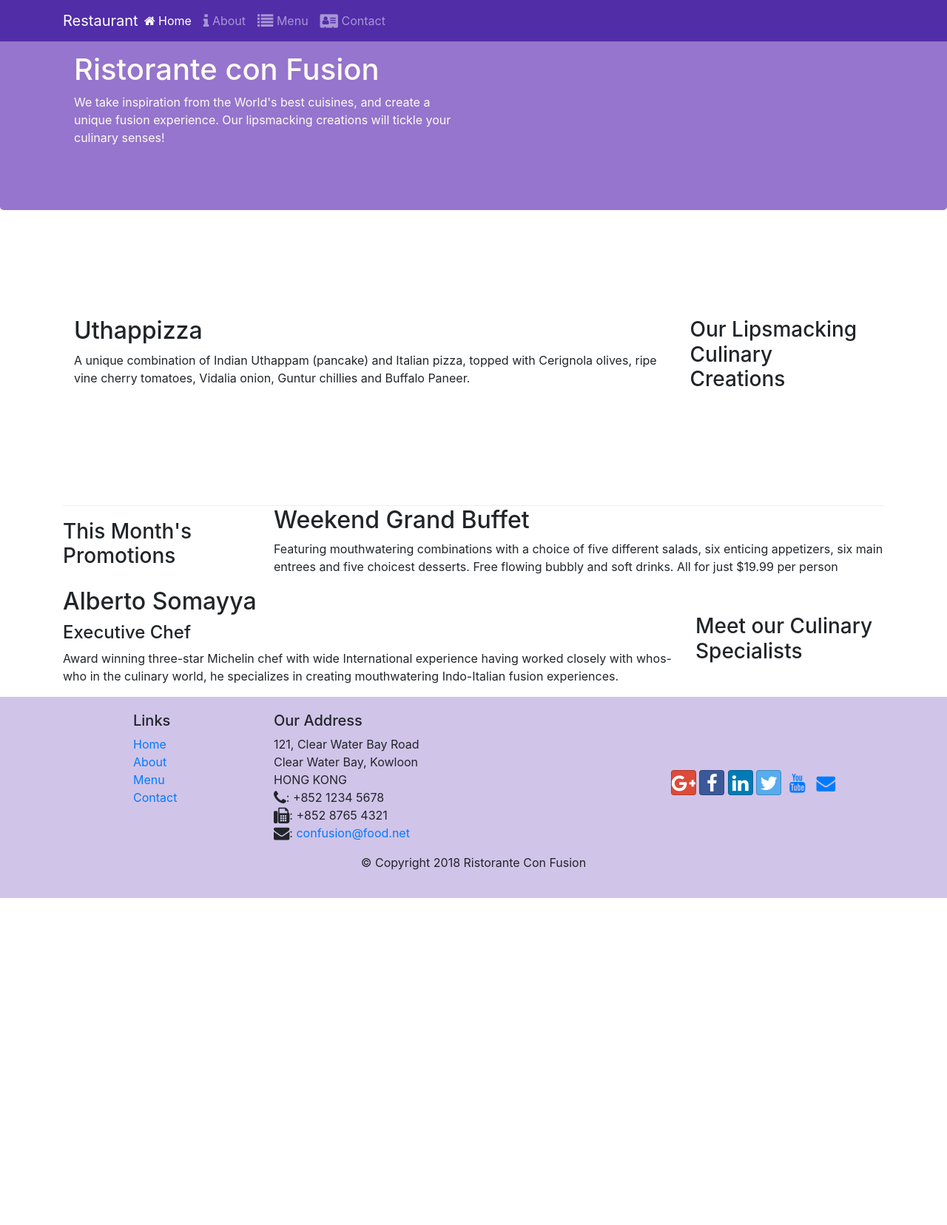
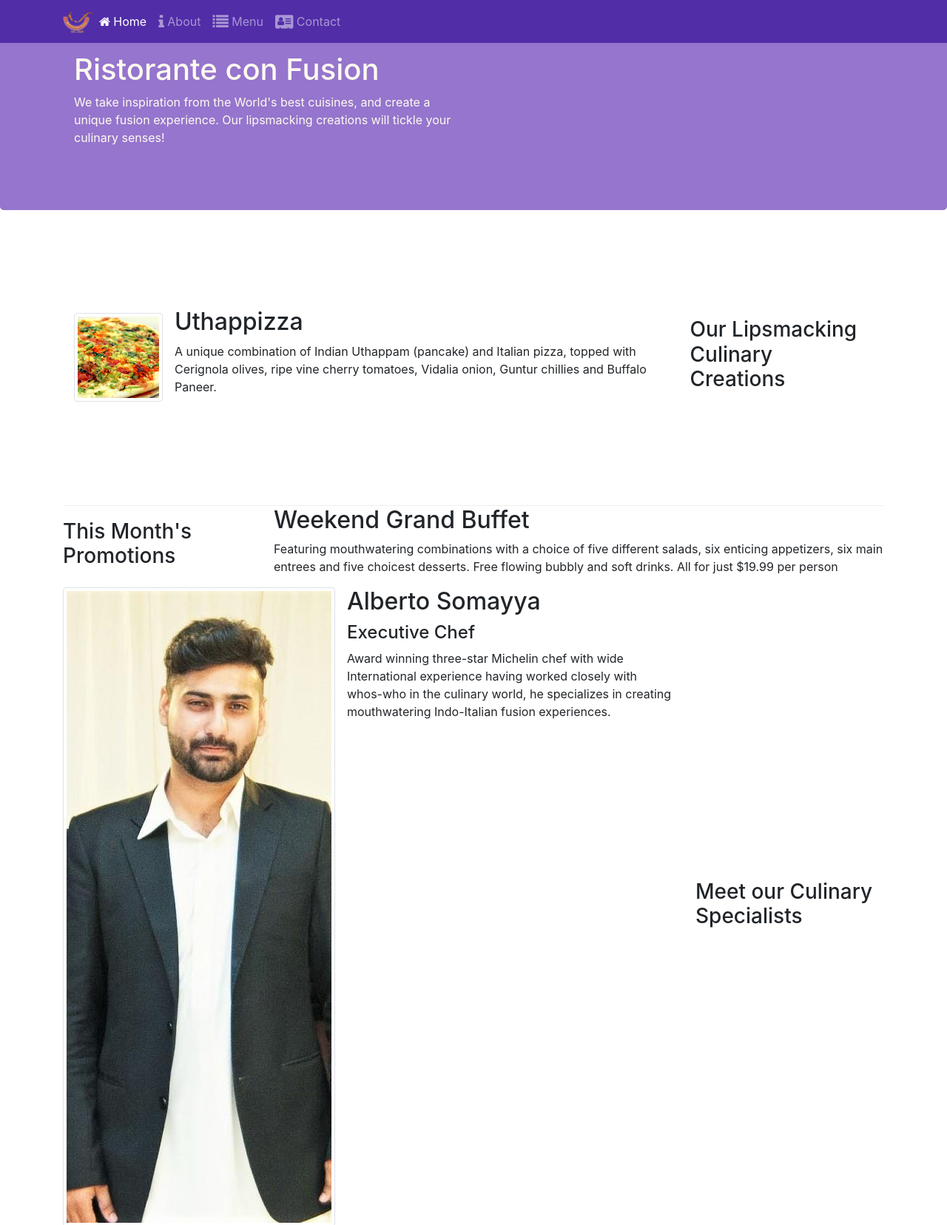
Before and after one commit to ghazanfar23/coursera, a website: page index.html in a window 1280 px wide. Shown: the top 1656 px of the page at 74% size. Before the commit the page ends 1214 px from the top, so only its background shows below. Drawn offline with nearby package versions, Linux system fonts and the light colour scheme.

Commit message:
images and media done

```diff
--- a/index.html
+++ b/index.html
@@ -23,7 +23,7 @@
             <button class="navbar-toggler" type="button" data-toggle="collapse" data-target="#Navbar">
                 <span class="navbar-toggler-icon"></span>
             </button>
-            <a class="navbar-brand mr-auto" href="#">Restaurant</a>
+            <a class="navbar-brand mr-auto" href="#"><img src="img/logo.png" height="30" width="41"></a>
             <div class="collapse navbar-collapse" id="Navbar">
                 <ul class="navbar-nav mr-auto">
                     <li class="nav-item active"><a class="nav-link" href="#"><span class="fa fa-home"></span> Home</a></li>
@@ -57,10 +57,18 @@
                 <h3>Our Lipsmacking Culinary Creations</h3>
             </div>
             <div class="col col-sm order-sm-first col-md">
-                <h2>Uthappizza</h2>
-                <p class="d-none d-sm-block">A unique combination of Indian Uthappam (pancake) and Italian pizza,
+                <div class="media">
+                    <img class="d-flex mr-3 img-thumbnail align-self-center" src="img/uthappizza.png">
+                    <div class="media-body">
+                        <h2 class="mt-0">Uthappizza</h2>
+                        <p class="d-none d-sm-block">A unique combination of Indian Uthappam (pancake) and Italian
+                            pizza,
                             topped with Cerignola olives,
                             ripe vine cherry tomatoes, Vidalia onion, Guntur chillies and Buffalo Paneer.</p>
+                    </div>
+
+                </div>
+
             </div>
         </div>
 
@@ -83,12 +91,20 @@
                 <h3>Meet our Culinary Specialists</h3>
             </div>
             <div class="col col-sm  order-sm-first col-md">
+                <div class="media">
+                    <img class="d-flex mr-3 img-thumbnail align-self-center" src="img/alberto.png" alt="ali">
+                    <div class="media-body">
                         <h2>Alberto Somayya</h2>
                         <h4>Executive Chef</h4>
-                <p class="d-none d-sm-block">Award winning three-star Michelin chef with wide International experience
+                        <p class="d-none d-sm-block">Award winning three-star Michelin chef with wide International
+                            experience
                             having worked closely with
-                    whos-who in the culinary world, he specializes in creating mouthwatering Indo-Italian fusion
+                            whos-who in the culinary world, he specializes in creating mouthwatering Indo-Italian
+                            fusion
                             experiences. </p>
+                    </div>
+                </div>
+
             </div>
         </div>
     </div>
```
Also changed, not shown: aboutus.html (+2 -1 lines), contactus.html (+2 -1 lines), img/alberto.png (added), img/buffet.png (added), img/logo.png (added), img/uthappizza.png (added), 1 other file. Lines whose indentation alone changed are shown as unchanged.
